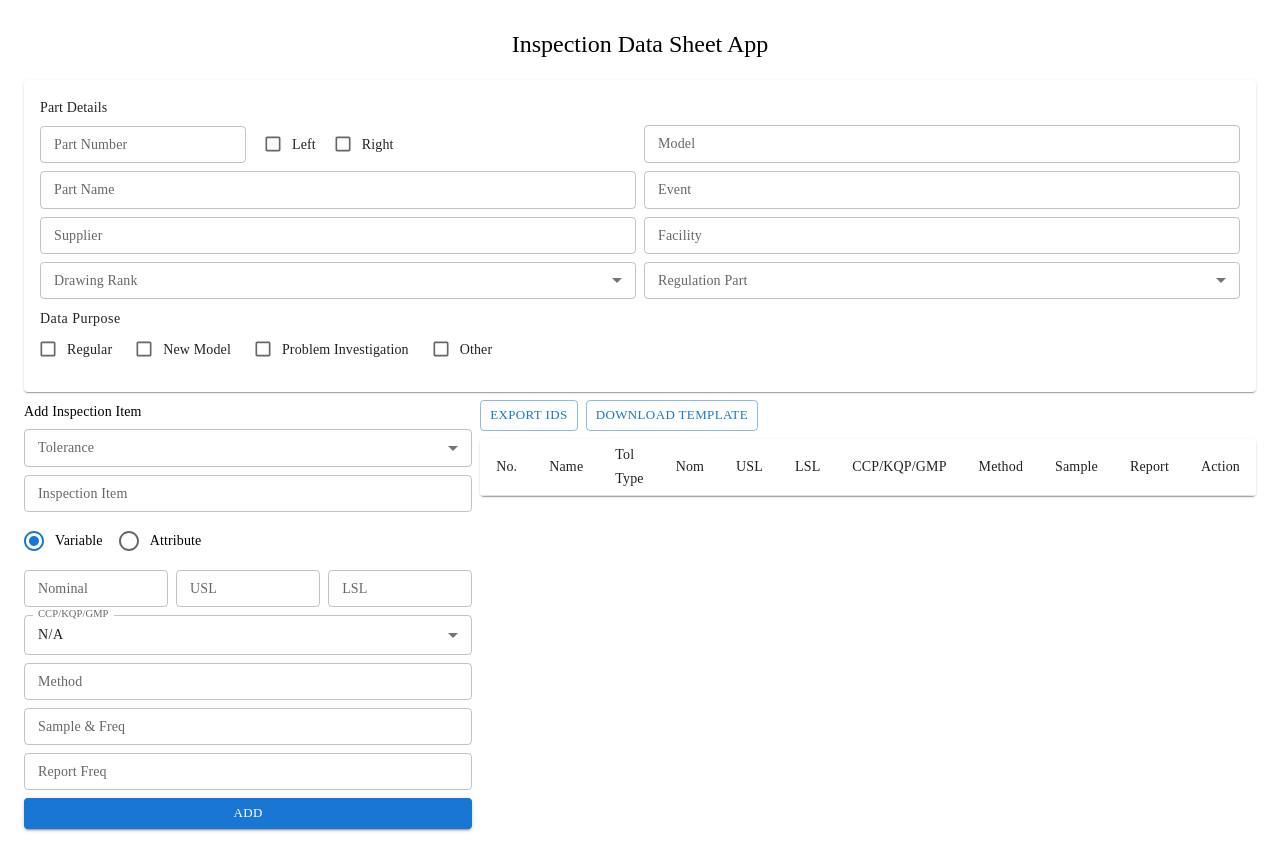
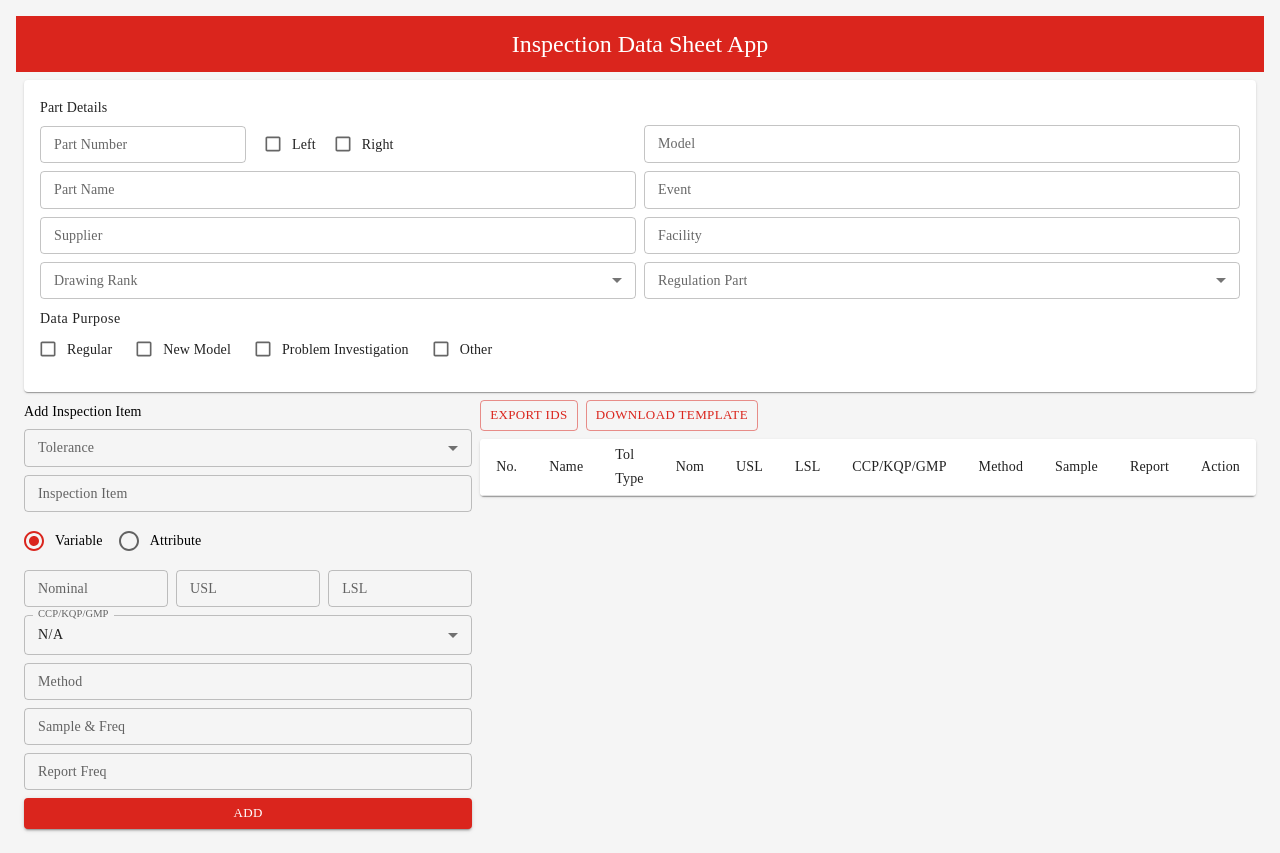
Before and after one commit to MontiPy/ids-generator-app, a React (Create React App) app: page / in a window 1280 px wide. Built offline with nearby package versions, Linux system fonts and the light colour scheme.

Commit message:
Add Honda themed styling

```diff
--- a/src/components/AppLayout.jsx
+++ b/src/components/AppLayout.jsx
@@ -7,8 +7,8 @@ import theme from "../theme";
 export default function AppLayout() {
   return (
     <ThemeProvider theme={theme}>
-      <Box p={2}>
-        <Box sx={{ p: 1 }}>
+      <Box p={2} sx={{ bgcolor: '#f5f5f5', minHeight: '100vh' }}>
+        <Box sx={{ p: 1, bgcolor: 'primary.main', color: '#fff' }}>
           <Typography
             variant="h5"
             align="center"
--- a/src/theme.js
+++ b/src/theme.js
@@ -1,6 +1,14 @@
 import { createTheme } from "@mui/material/styles";
 
 const theme = createTheme({
+  palette: {
+    primary: {
+      main: '#da251d', // Honda red
+    },
+    secondary: {
+      main: '#000000',
+    },
+  },
   typography: {
     allVariants: {
       fontFamily: "Yu Gothic",
```
Also changed, not shown: public/manifest.json.
